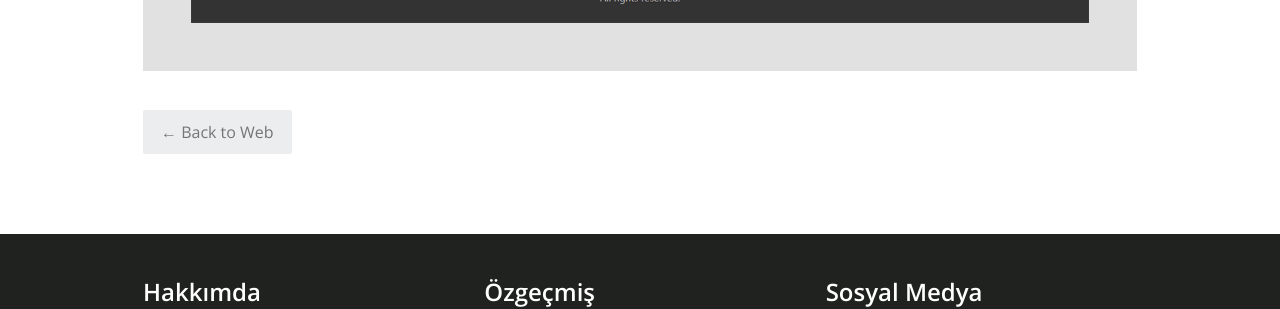
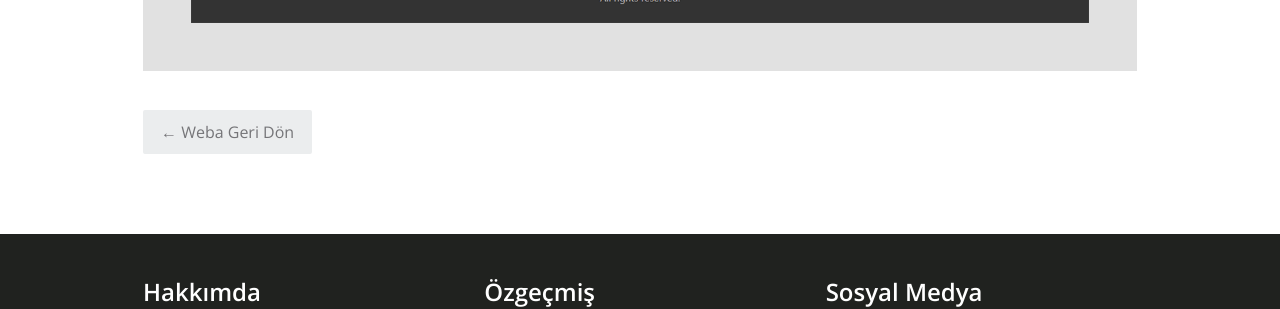
Before and after one commit to srkngrl/srkngrl.github.io, a Jekyll site: the page built from _web/i-will-stay.html, in a window 1280 px wide and 900 px high, scrolled down 3470 px. Shown: the part 351-660 px from the top of the window. Built offline with Jekyll 4.4.1, drawn with Linux system fonts in a browser that asks for light colours.

Commit message:
Update project-item.html

```diff
--- a/_layouts/project-item.html
+++ b/_layouts/project-item.html
@@ -11,5 +11,5 @@ layout: default
 
 <div class="container page-component project-item-content nfloat-up">
   {{ content }}
-  <a href="/{{ page.collection }}" class="btn btn-sasha-greyest" style="margin-top: 15px;">&larr; Back to {{ page.collection | capitalize }}</a>
+  <a href="/{{ page.collection }}" class="btn btn-sasha-greyest" style="margin-top: 15px;">&larr; {{ page.collection | capitalize }}a Geri Dön</a>
 </div>
```
